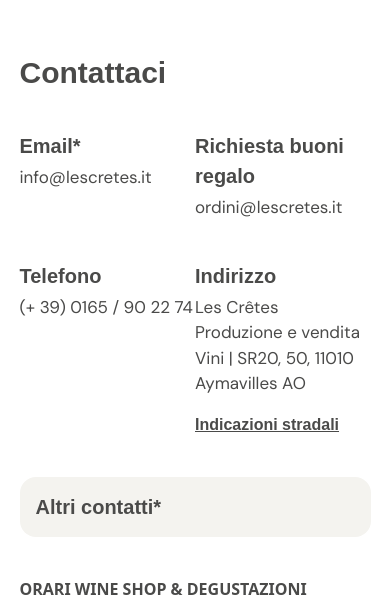
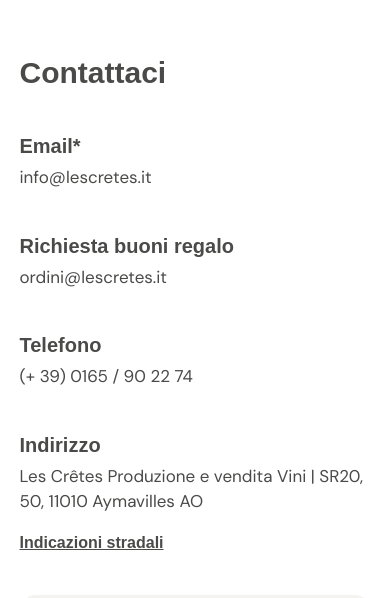
Before and after one commit to FraCanta/lescretes_landing, a Next.js app: page / in a window 390 px wide. Shown: the part 4420-5018 px from the top of the page. Built offline with nearby package versions, Linux system fonts and the light colour scheme; a web font is replaced by a local one; what react-international-phone would draw is missing.

Commit message:
buoni regalo

```diff
--- a/components/sections/Section5/Sections5.js
+++ b/components/sections/Section5/Sections5.js
@@ -23,7 +23,7 @@
       <div className="w-[90%] mx-auto py-20 lg:py-10 grid grid-cols-1 lg:grid-cols-2 gap-y-20 lg:gap-10">
         <div className="flex flex-col gap-10">
           <h2 className="text-3xl font-bold">{translation.references.title}</h2>
-          <div className="grid grid-cols-2 gap-y-10">
+          <div className="grid grid-cols-1 md:grid-cols-2 gap-y-10">
             <ContactCard
               color="main"
               title="Email*"
```
